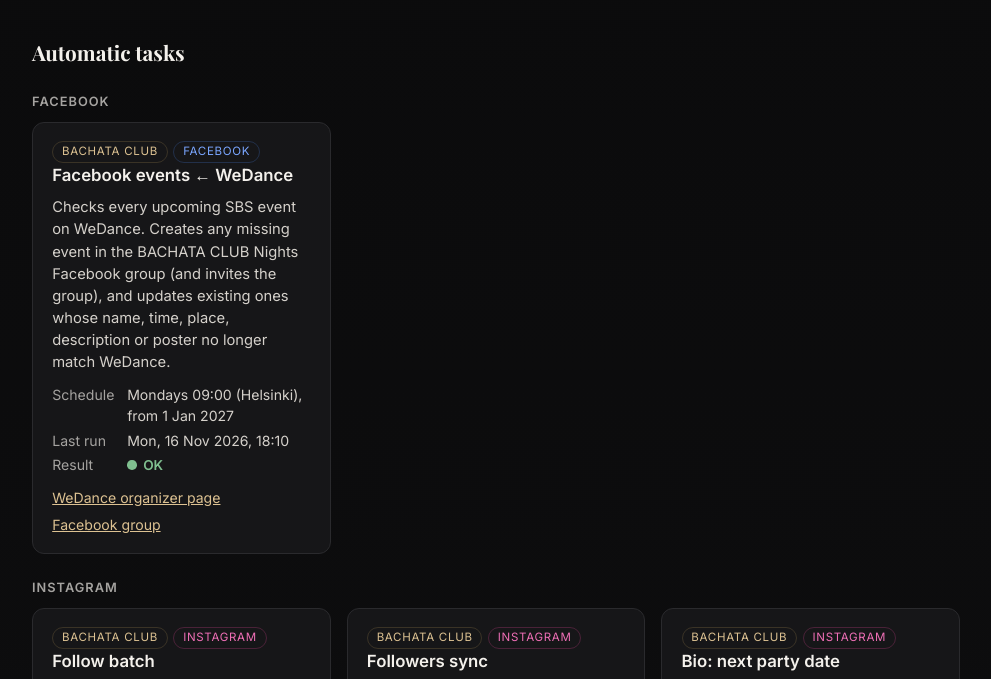
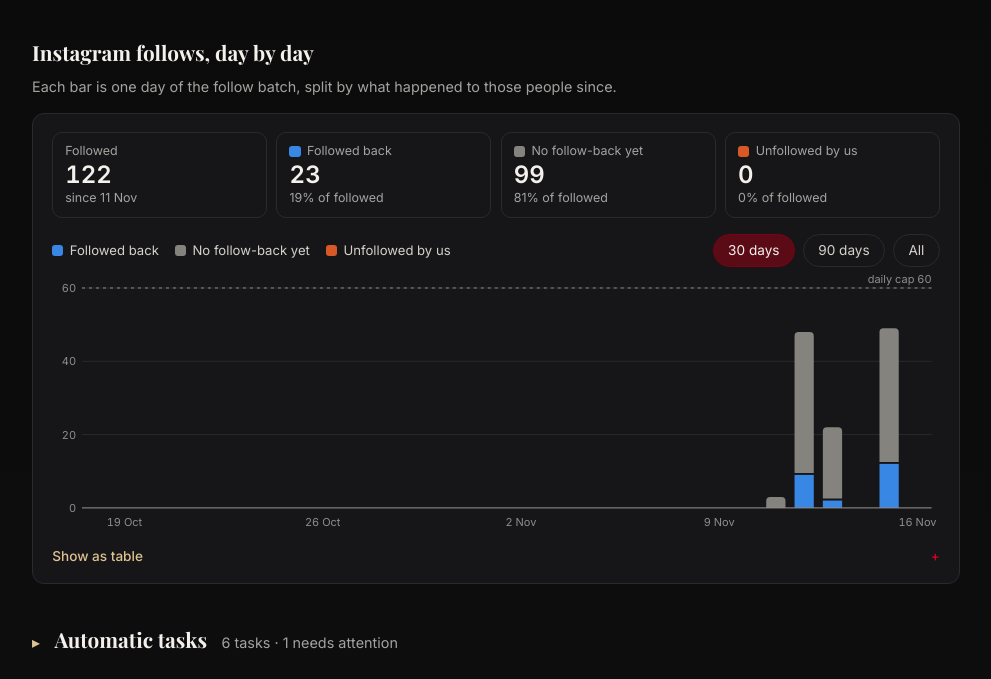
Before and after one commit to ZimonSpark/BachataFactoryHelsinki, a plain HTML site: page control-center.html in a window 1280 px wide. Shown: the part 101-780 px from the top of the page, without its empty margins (144-1135 px from the left). Drawn offline with nearby package versions, Linux system fonts and the light colour scheme.

Commit message:
Control Center: collapsible Automatic tasks section below the follow timeline
Collapsed by default with a one-line status (task count, how many need
attention); the open/closed choice is remembered per browser.

Co-Authored-By: Claude Opus 5.5 <noreply@anthropic.com>

```diff
--- a/control-center.html
+++ b/control-center.html
@@ -55,6 +55,16 @@
     .run .mx b { color: var(--text-body); font-variant-numeric: tabular-nums; }
     .cc-group { margin-top: 1.5rem; }
     .cc-group h3.gh { font-family: "Inter", system-ui, sans-serif; font-size: .8rem; letter-spacing: .08em; text-transform: uppercase; color: var(--text-muted); margin: 0 0 .7rem; }
+    .cc-collapse { margin-top: 2.5rem; }
+    .cc-collapse > summary { list-style: none; cursor: pointer; display: flex; align-items: baseline; flex-wrap: wrap; gap: .3rem .9rem; padding: 0; font: inherit; color: inherit; }
+    .cc-collapse > summary::-webkit-details-marker { display: none; }
+    .cc-collapse > summary::before { content: "▸"; color: var(--gold-soft); font-size: 1rem; transition: transform .15s; display: inline-block; }
+    .cc-collapse[open] > summary::before { transform: rotate(90deg); }
+    .cc-collapse > summary::after { content: none !important; }
+    .cc-collapse > summary h2 { margin: 0; }
+    .cc-collapse > summary:focus-visible { outline: 2px solid var(--gold-soft); outline-offset: 4px; border-radius: 4px; }
+    .cc-collapse #tasks { margin-top: .5rem; }
+    @media (prefers-reduced-motion: reduce) { .cc-collapse > summary::before { transition: none; } }
     /* Follow timeline — dark-surface steps of the validated categorical palette */
     .fl-viz { --fl-back: #3987e5; --fl-wait: #85837d; --fl-unf: #d95926; --fl-grid: #2a2a2d; --fl-axis: #8f8d89;
       position: relative; background: var(--bg-card); border: 1px solid var(--border); border-radius: 12px; padding: 1.1rem 1.2rem 1rem; }
@@ -97,11 +107,6 @@
       <span class="muted" id="updated">Loading…</span>
     </header>
 
-    <section aria-labelledby="tasks-h">
-      <h2 id="tasks-h">Automatic tasks</h2>
-      <div class="cc-grid" id="tasks"></div>
-    </section>
-
     <section aria-labelledby="fl-h" id="fl-section" hidden>
       <h2 id="fl-h">Instagram follows, day by day</h2>
       <p class="muted fl-sub">Each bar is one day of the follow batch, split by what happened to those people since.</p>
@@ -115,6 +120,13 @@
         <div class="fl-tip" id="fl-tip" role="status" hidden></div>
         <details class="fl-table"><summary>Show as table</summary><div id="fl-table"></div></details>
       </div>
+    </section>
+
+    <section>
+      <details class="cc-collapse" id="tasks-box">
+        <summary><h2 id="tasks-h">Automatic tasks</h2><span class="muted" id="tasks-count"></span></summary>
+        <div id="tasks"></div>
+      </details>
     </section>
 
     <section aria-labelledby="runs-h">
@@ -156,6 +168,11 @@
           </dl>
           <div class="cc-links">${(t.links || []).filter(l => safeUrl(l.url)).map(l => `<a href="${esc(l.url)}" target="_blank" rel="noopener">${esc(l.label)}</a>`).join("")}</div>
         </article>`;
+      const probs = data.tasks.filter(t => t.lastStatus === "error" || t.lastStatus === "warning").length;
+      document.getElementById("tasks-count").textContent = `${data.tasks.length} tasks` + (probs ? ` · ${probs} need${probs === 1 ? "s" : ""} attention` : " · all OK");
+      const box = document.getElementById("tasks-box");
+      try { box.open = localStorage.getItem("cc-tasks-open") === "1"; } catch (_) {}
+      box.ontoggle = () => { try { localStorage.setItem("cc-tasks-open", box.open ? "1" : "0"); } catch (_) {} };
       const groups = [...new Set(data.tasks.map(t => t.platform || "Other"))];
       el.classList.remove("cc-grid");
       el.innerHTML = groups.map(g => `
```
